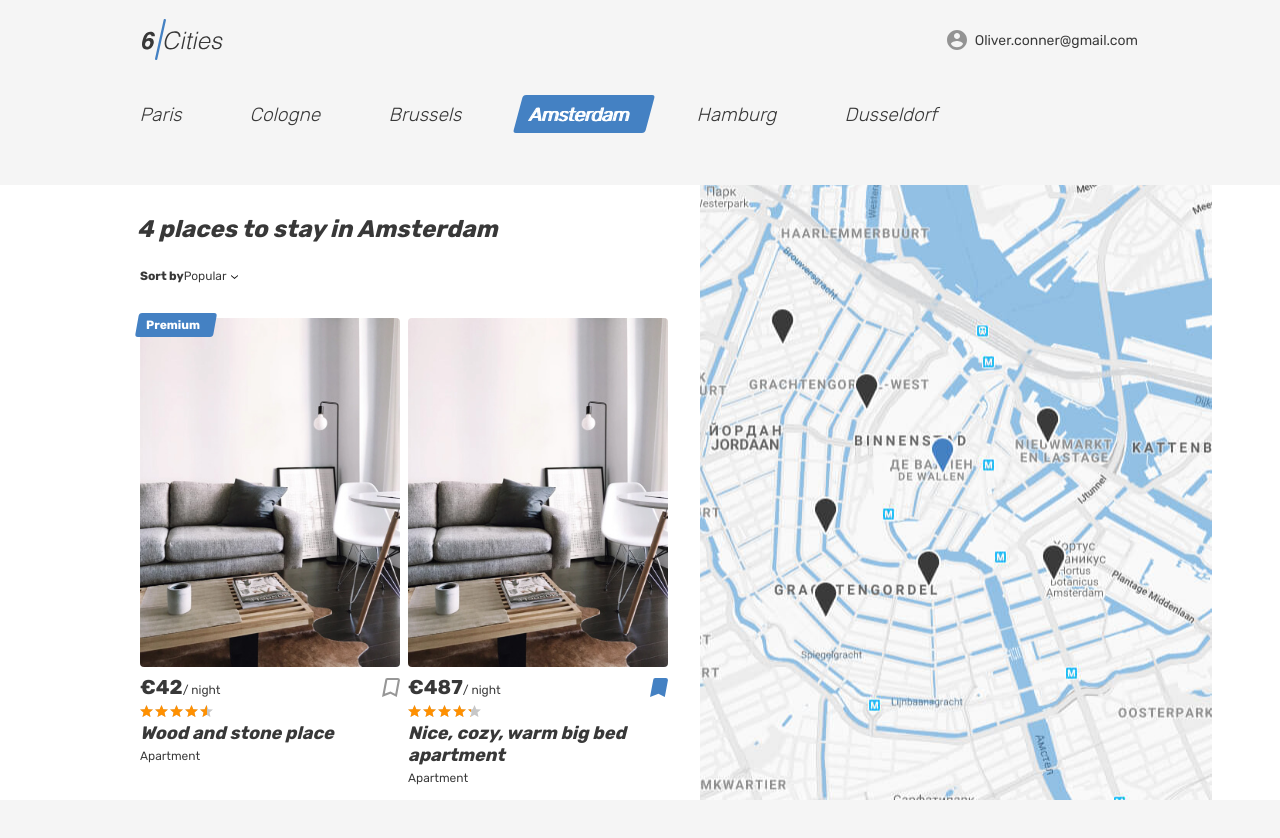
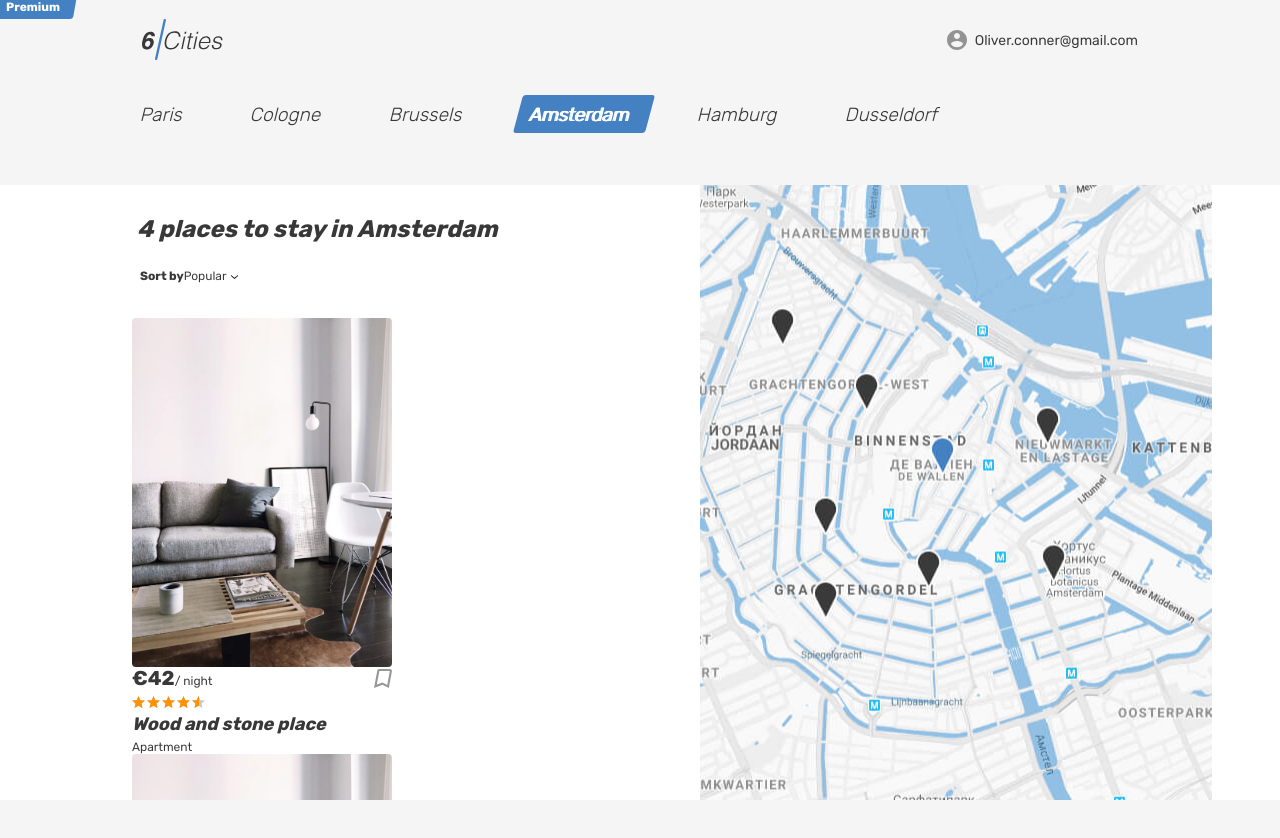
Before and after one commit to KaiZen-prog/919505-six-cities-5, a React app: page / in a window 1280 px wide. Shown: the top 838 px of the page. Before the commit the page ends 800 px from the top, so only its background shows below. Built offline with nearby package versions, Linux system fonts and the light colour scheme.

Commit message:
Корректировка нейминга

```diff
--- a/src/components/main-screen/main-screen.jsx
+++ b/src/components/main-screen/main-screen.jsx
@@ -2,7 +2,7 @@ import React, {PureComponent} from "react";
 import PropTypes from "prop-types";
 import {Link} from "react-router-dom";
 
-import {OFFER_CARD_ARTICLE_CLASSES, OFFER_CARD_DIV_CLASSES} from "../../const";
+import {OFFER_CARD_ARTICLE_CLASSES, OFFER_CARD_IMG_WRAPPER_CLASSES} from "../../const";
 
 import OfferList from "../offer-list/offer-list";
 
@@ -102,8 +102,8 @@ class MainScreen extends PureComponent {
                 <div className="cities__places-list places__list tabs__content">
                   <OfferList
                     offers={offers}
-                    articleClass = {OFFER_CARD_ARTICLE_CLASSES.MAIN_SCREEN}
-                    divClass = {OFFER_CARD_DIV_CLASSES.MAIN_SCREEN}
+                    OfferCardArticleClass={OFFER_CARD_ARTICLE_CLASSES.MAIN_SCREEN}
+                    OfferCardImgWrapperClass={OFFER_CARD_IMG_WRAPPER_CLASSES.MAIN_SCREEN}
                   />
                 </div>
               </section>
--- a/src/components/offer-list/offer-list.jsx
+++ b/src/components/offer-list/offer-list.jsx
@@ -13,15 +13,15 @@ class OfferList extends PureComponent {
   }
 
   render() {
-    const {offers, articleClass, divClass} = this.props;
+    const {offers, OfferCardArticleClass, OfferCardImgWrapperClass} = this.props;
 
     return (
       <React.Fragment>
         {offers.map((offer) => (
           <OfferCard
             offer={offer}
-            articleClass={articleClass}
-            divClass={divClass}
+            OfferCardArticleClass={OfferCardArticleClass}
+            OfferCardImgWrapperClass={OfferCardImgWrapperClass}
             onCardHover={() => {
               const currentOffer = offers.find((off) => {
                 return off.id === offer.id;
@@ -43,8 +43,8 @@ OfferList.propTypes = {
     id: PropTypes.string.isRequired
   })).isRequired,
 
-  articleClass: PropTypes.string.isRequired,
-  divClass: PropTypes.string.isRequired
+  OfferCardArticleClass: PropTypes.string.isRequired,
+  OfferCardImgWrapperClass: PropTypes.string.isRequired
 };
 
 export default OfferList;
--- a/src/components/offer-screen/offer-screen.jsx
+++ b/src/components/offer-screen/offer-screen.jsx
@@ -1,7 +1,7 @@
 import React, {PureComponent} from "react";
 import PropTypes from "prop-types";
 
-import {OFFER_CARD_ARTICLE_CLASSES, OFFER_CARD_DIV_CLASSES, RATING_SCALE_MULTIPLIER} from "../../const";
+import {OFFER_CARD_ARTICLE_CLASSES, OFFER_CARD_IMG_WRAPPER_CLASSES, RATING_SCALE_MULTIPLIER} from "../../const";
 import CommentForm from "../comment-form/comment-form";
 import Reviews from "../reviews/reviews";
 import OfferList from "../offer-list/offer-list";
@@ -143,7 +143,7 @@ class OfferScreen extends PureComponent {
                 <OfferList
                   offers={offers}
                   articleClass = {OFFER_CARD_ARTICLE_CLASSES.MAIN_SCREEN}
-                  divClass = {OFFER_CARD_DIV_CLASSES.MAIN_SCREEN}
+                  divClass = {OFFER_CARD_IMG_WRAPPER_CLASSES.MAIN_SCREEN}
                 />
               </div>
             </section>
--- a/src/const.js
+++ b/src/const.js
@@ -5,7 +5,7 @@ export const OFFER_CARD_ARTICLE_CLASSES = {
   OFFER_SCREEN: `near-places__card place-card`
 };
 
-export const OFFER_CARD_DIV_CLASSES = {
+export const OFFER_CARD_IMG_WRAPPER_CLASSES = {
   MAIN_SCREEN: `cities__image-wrapper place-card__image-wrapper`,
   OFFER_SCREEN: `near-places__image-wrapper place-card__image-wrapper`
 };
```
